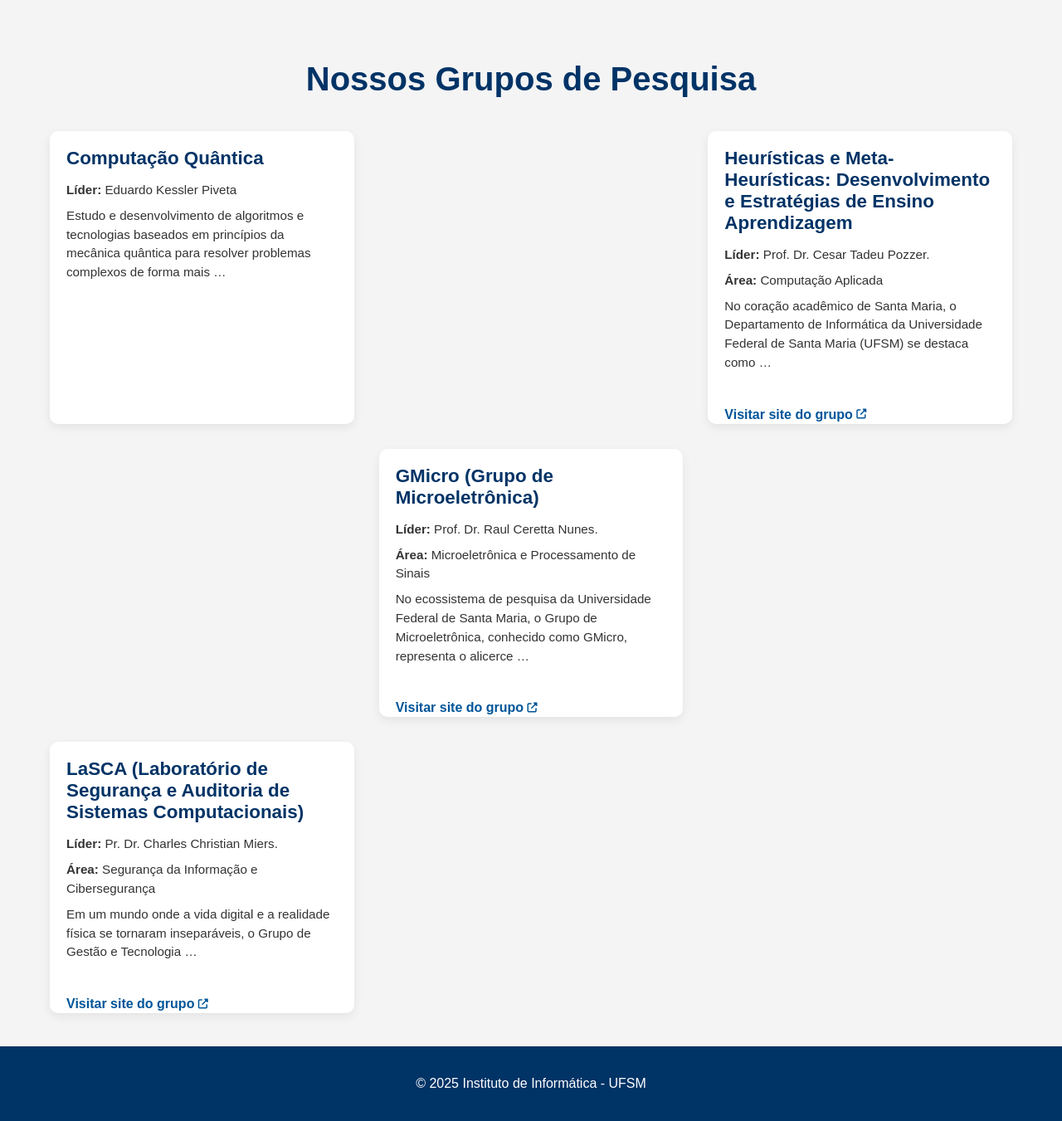
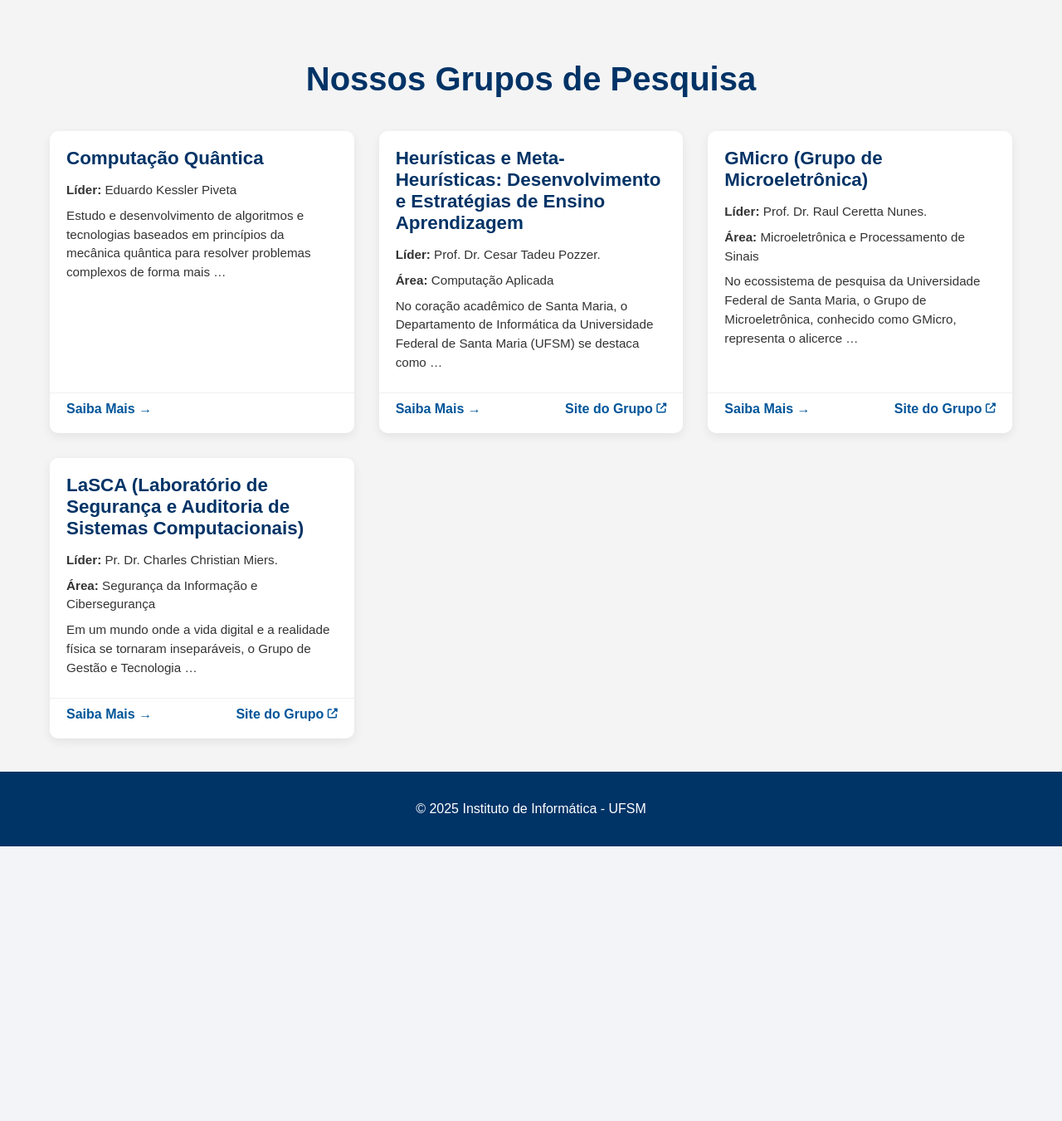
Before and after one commit to RicardoFerreiraDaSilva/Site_inf_UFSM, a Django app: page /pesquisa/ in a window 1280 px wide. Shown: the part 208-1559 px from the top of the page at 83% size. After the commit the page ends 1228 px from the top, so only its background shows below. Run offline with Django 5.2, Linux system fonts and the light colour scheme; data comes from the database, SQL or seed files in the repository; both versions use the stored data as it was after the commit.

Commit message:
Corrige bugs 4

```diff
--- a/cursos/templates/cursos/pesquisa.html
+++ b/cursos/templates/cursos/pesquisa.html
@@ -13,7 +13,7 @@
         :root {
             --azul-escuro: #003366;
             --azul-medio: #005599;
-            --cinza-claro: #f4f4f4; /* Um cinza um pouco mais suave */
+            --cinza-claro: #f4f4f4;
             --texto: #333;
         }
         * {
@@ -62,17 +62,10 @@
             color: var(--azul-escuro);
         }
         .cards-container {
-            display: grid; /* Usando Grid para um alinhamento ainda melhor */
+            display: grid;
             grid-template-columns: repeat(auto-fill, minmax(300px, 1fr));
             gap: 30px;
-        }
-
-        /* ✅ Classe renomeada e estilo melhorado */
-        .grupo-card-link {
-            text-decoration: none; /* Remove o sublinhado do link que envolve o card */
-            color: inherit;
-            display: block;
-            height: 100%;
+            align-items: stretch;
         }
 
         .grupo-card {
@@ -81,9 +74,9 @@
             box-shadow: 0 4px 12px rgba(0,0,0,0.07);
             transition: transform 0.3s ease, box-shadow 0.3s ease;
             display: flex;
-            flex-direction: column; /* Organiza o conteúdo em coluna */
-            overflow: hidden; /* Garante que a imagem não vaze */
-            height: 100%; /* Faz com que os cards na mesma linha tenham a mesma altura */
+            flex-direction: column;
+            overflow: hidden;
+            height: 100%;
         }
 
         .grupo-card:hover {
@@ -91,24 +84,32 @@
             box-shadow: 0 8px 20px rgba(0,0,0,0.12);
         }
 
-        /* ✅ Novo estilo para a imagem */
         .grupo-imagem {
             width: 100%;
-            height: 180px; /* Altura fixa para a imagem */
-            object-fit: cover; /* Garante que a imagem preencha o espaço sem distorcer */
+            height: 180px;
+            object-fit: cover;
         }
 
         .card-content {
             padding: 20px;
             display: flex;
             flex-direction: column;
-            flex-grow: 1; /* Faz esta área crescer para empurrar o rodapé do card */
+            flex-grow: 1;
         }
 
         .card-content h3 {
             font-size: 1.4rem;
             margin: 0 0 10px 0;
             color: var(--azul-escuro);
+        }
+
+        .card-content h3 a {
+            text-decoration: none;
+            color: inherit;
+        }
+
+        .card-content h3 a:hover {
+            text-decoration: underline;
         }
 
         .card-content p {
@@ -118,8 +119,13 @@
         }
 
         .card-footer {
-            margin-top: auto; /* Empurra o rodapé para o final do card */
-            padding: 0 20px 20px;
+            margin-top: auto;
+            padding: 20px;
+            padding-top: 10px;
+            display: flex;
+            justify-content: space-between;
+            align-items: center;
+            border-top: 1px solid #f0f0f0;
         }
 
         .card-footer a {
@@ -149,35 +155,35 @@
         <a href="/publicacoes/">Publicações</a>
         <a href="/estrutura/">Estrutura</a>
         <a href="/pessoas/">Pessoas</a>
-
     </nav>
 
 <section>
     <h2 class="page-title">Nossos Grupos de Pesquisa</h2>
     <div class="cards-container">
         {% for grupo in grupos %}
-            <a href="{% url 'grupo_detalhe' grupo.slug %}" class="grupo-card-link">
             <article class="grupo-card">
                 {% if grupo.imagem %}
                     <img src="{{ grupo.imagem.url }}" alt="Logo do {{ grupo.nome }}" class="grupo-imagem" />
                 {% endif %}
                 <div class="card-content">
-                        <h3>{{ grupo.nome }}</h3>
+                    <h3>
+                        <a href="{% url 'grupo_detalhe' grupo.slug %}">{{ grupo.nome }}</a>
+                    </h3>
                     <p><strong>Líder:</strong> {{ grupo.lider }}</p>
                     {% if grupo.area %}
                         <p><strong>Área:</strong> {{ grupo.area }}</p>
                     {% endif %}
                     <p>{{ grupo.descricao|truncatewords:20 }}</p>
                 </div>
+                <div class="card-footer">
+                    <a href="{% url 'grupo_detalhe' grupo.slug %}">Saiba Mais →</a>
                     {% if grupo.site %}
-                        <div class="card-footer">
                         <a href="{{ grupo.site }}" target="_blank" rel="noopener noreferrer">
-                                Visitar site do grupo <i class="fas fa-external-link-alt fa-xs"></i>
+                            Site do Grupo <i class="fas fa-external-link-alt fa-xs"></i>
                         </a>
+                    {% endif %}
                 </div>
-                    {% endif %}
             </article>
-            </a>
         {% endfor %}
     </div>
 </section>
```
Also changed, not shown: db.sqlite3. Lines whose indentation alone changed are shown as unchanged.
